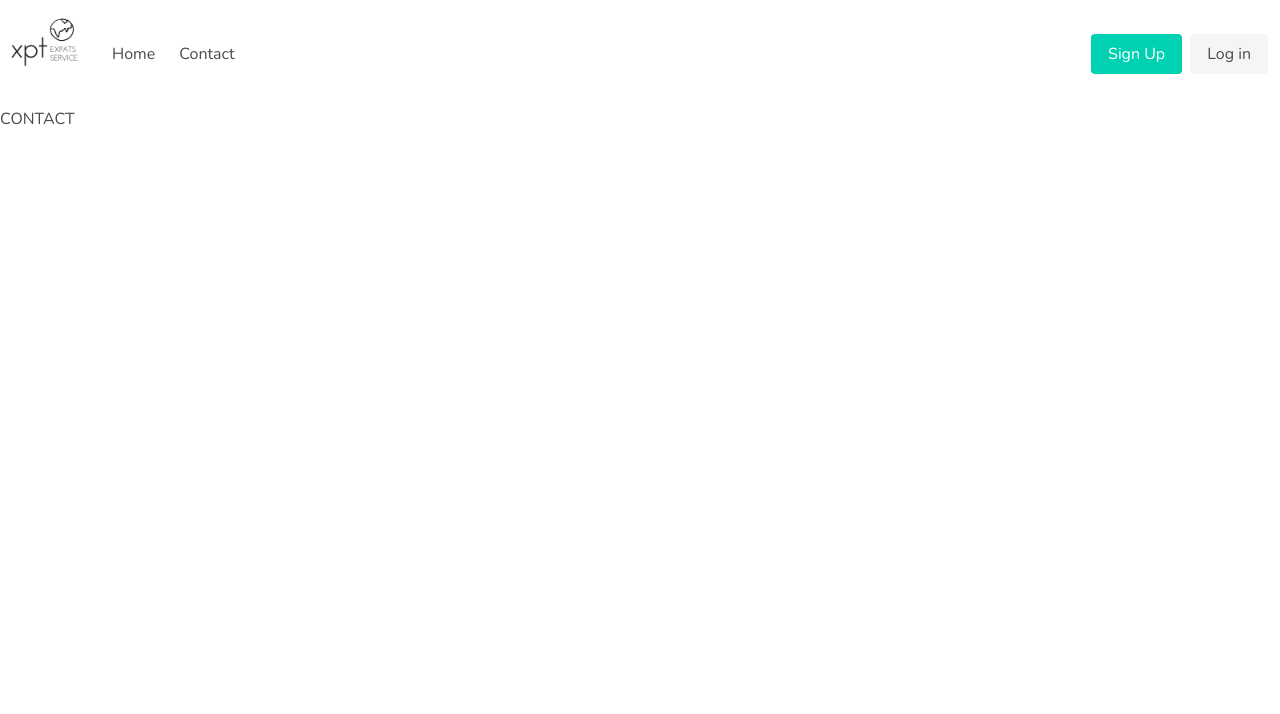
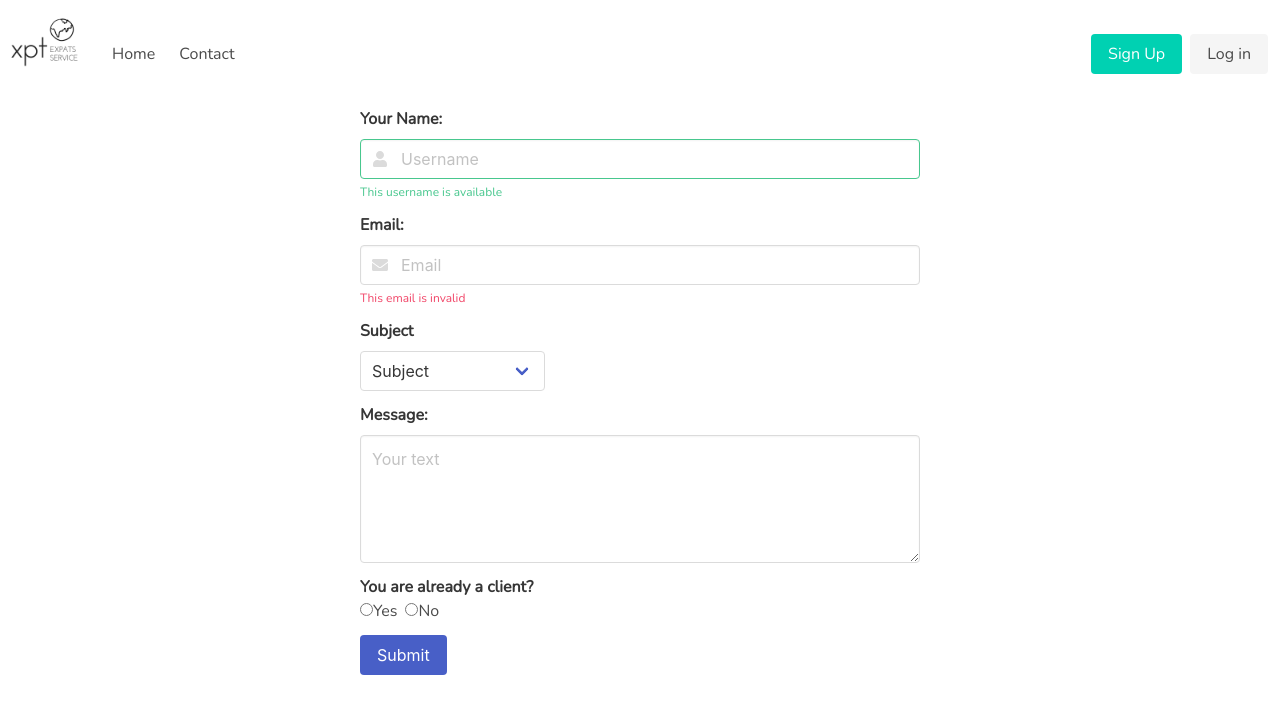
Before and after one commit to YagmurBakici/Project-3-client-side, a React (Create React App) app: page /contact in a window 1280 px wide. Shown: the top 714 px of the page. Built offline with nearby package versions, Linux system fonts and the light colour scheme.

Commit message:
Contact page

```diff
--- /dev/null
+++ b/src/components/pages/Contact.css
@@ -0,0 +1,4 @@
+.contact {
+  max-width: 70vh;
+  margin: auto;
+}
--- a/src/components/pages/Contact.jsx
+++ b/src/components/pages/Contact.jsx
@@ -1,9 +1,87 @@
 import React from "react";
+import "./Contact.css";
+import { FontAwesomeIcon } from "@fortawesome/react-fontawesome";
+import { faEnvelope } from "@fortawesome/free-solid-svg-icons";
+import { faUser } from "@fortawesome/free-solid-svg-icons";
 
 export default function Contact() {
   return (
-    <div>
-      <h1>CONTACT</h1>
+    <div className="contact">
+      <div className="field">
+        <label className="label">Your Name:</label>
+        <div className="control has-icons-left has-icons-right">
+          <input
+            className="input is-success"
+            type="text"
+            placeholder="Username"
+          />
+          <span className="icon is-small is-left">
+            <FontAwesomeIcon icon={faUser} />
+          </span>
+          <span className="icon is-small is-right">
+            <i className="fas fa-check" />
+          </span>
+        </div>
+        <p className="help is-success">This username is available</p>
+      </div>
+
+      <div className="field">
+        <label className="label">Email: </label>
+        <p class="control has-icons-left has-icons-right">
+          <input class="input" type="email" placeholder="Email" />
+          <span class="icon is-small is-left">
+            <FontAwesomeIcon icon={faEnvelope} />
+          </span>
+          <span class="icon is-small is-right">
+            <i class="fas fa-check" />
+          </span>
+        </p>
+        <p className="help is-danger">This email is invalid</p>
+      </div>
+
+      <div className="field">
+        <label className="label">Subject</label>
+        <div className="control">
+          <div className="select">
+            <select>
+              <option>Subject</option>
+              <option>Logement</option>
+              <option>Bank</option>
+              <option>Assurence</option>
+              <option>General Question</option>
+            </select>
+          </div>
+        </div>
+      </div>
+
+      <div className="field">
+        <label className="label">Message: </label>
+        <div className="control">
+          <textarea className="textarea" placeholder="Your text" />
+        </div>
+      </div>
+
+      <div className="field">
+        <div className="control">
+          <p>
+            <strong>You are already a client?</strong>{" "}
+          </p>
+          <label className="radio">
+            <input type="radio" name="question" />
+            Yes
+          </label>
+          <label className="radio">
+            <input type="radio" name="question" />
+            No
+          </label>
+        </div>
+      </div>
+
+      <div className="field is-grouped">
+        <div className="control">
+          <button className="button is-link">Submit</button>
+        </div>
+      </div>
     </div>
   );
 }
```
